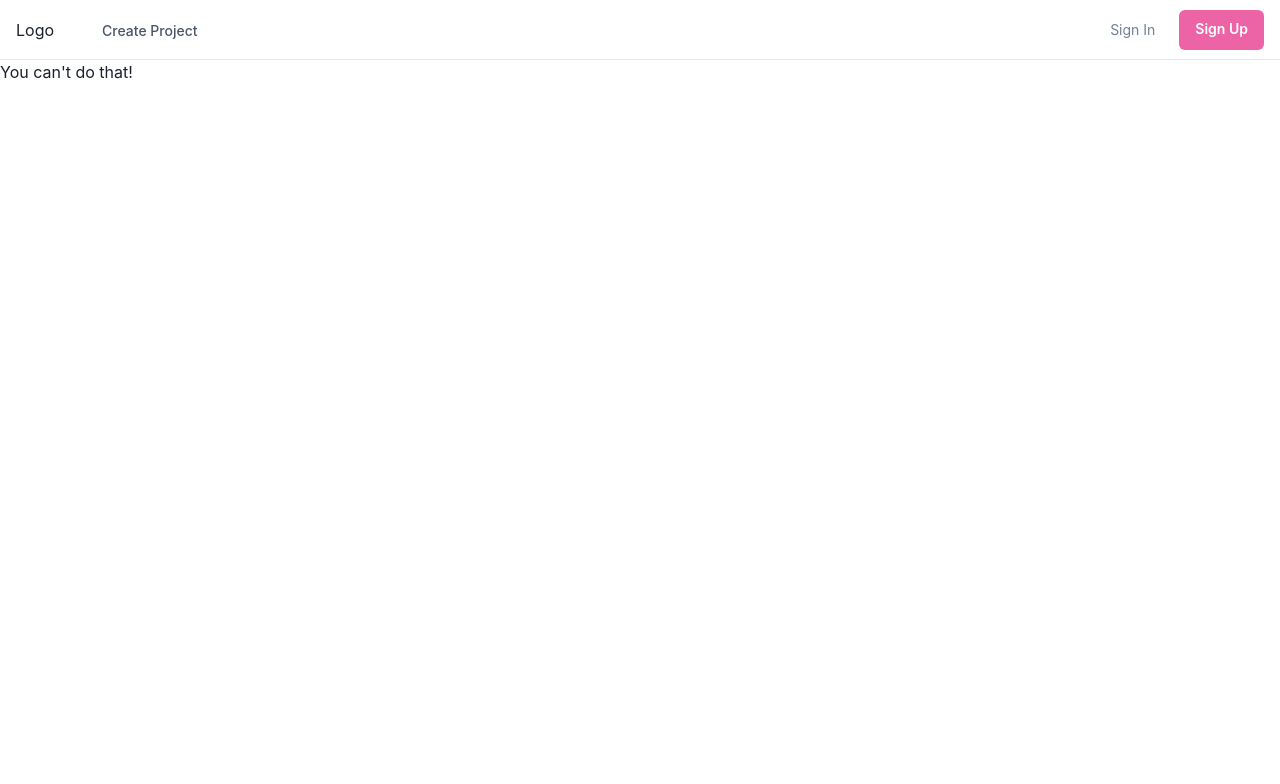
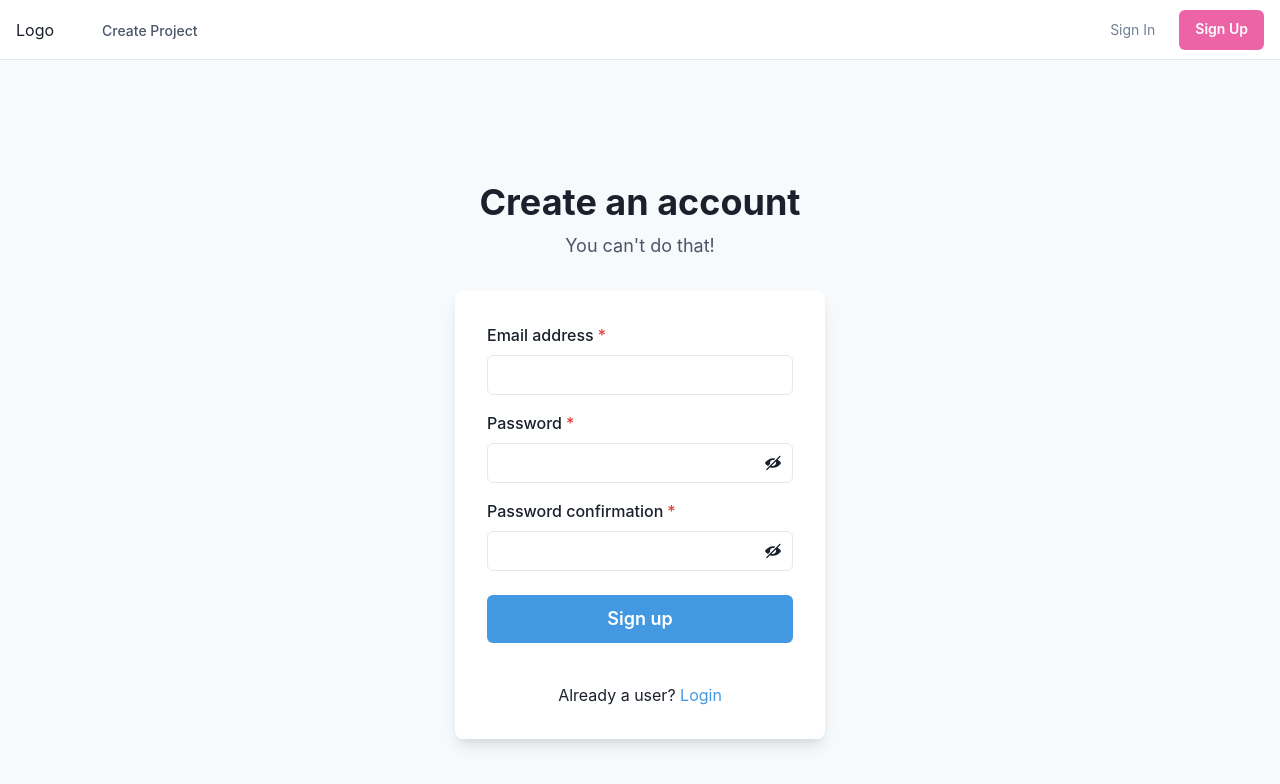
Before and after one commit to CraftAcademy/art_nouveau, a React (Create React App) app: page /projects/create in a window 1280 px wide. Shown: the top 784 px of the page. Built offline with nearby package versions, Linux system fonts and the light colour scheme.

Commit message:
adds chakra ui sign up ui

```diff
--- a/src/components/auth/SignUp.jsx
+++ b/src/components/auth/SignUp.jsx
@@ -1,5 +1,123 @@
+// const SignUp = ({ message }) => {
+//   return <div data-cy="create-account-form">{message}</div>;
+// };
+
+// export default SignUp;
+
+import {
+  Flex,
+  Box,
+  FormControl,
+  FormLabel,
+  Input,
+  InputGroup,
+  HStack,
+  InputRightElement,
+  Stack,
+  Button,
+  Heading,
+  Text,
+  useColorModeValue,
+  Link,
+} from "@chakra-ui/react";
+import { useState } from "react";
+import { ViewIcon, ViewOffIcon } from "@chakra-ui/icons";
+
 const SignUp = ({ message }) => {
-  return <div data-cy="create-account-form">{message}</div>;
+  const [showPassword, setShowPassword] = useState(false);
+
+
+
+  return (
+    <Flex
+      minH={"100vh"}
+      align={"center"}
+      justify={"center"}
+      bg={useColorModeValue("gray.50", "gray.800")}
+    >
+      <Stack spacing={8} mx={"auto"} maxW={"lg"} py={12} px={6}>
+        <Stack align={"center"}>
+          <Heading fontSize={"4xl"} textAlign={"center"}>
+            Create an account
+          </Heading>
+          <Text fontSize={"lg"} color={"gray.600"}>
+            {message}
+          </Text>
+        </Stack>
+        <Box
+          data-cy="create-account-form"
+          rounded={"lg"}
+          bg={useColorModeValue("white", "gray.700")}
+          boxShadow={"lg"}
+          p={8}
+        >
+          <Stack spacing={4}>
+            <FormControl id="email" isRequired>
+              <FormLabel>Email address</FormLabel>
+              <Input type="email" data-cy="email" />
+            </FormControl>
+            <FormControl id="password" isRequired>
+              <FormLabel>Password</FormLabel>
+              <InputGroup>
+                <Input
+                  type={showPassword ? "text" : "password"}
+                  data-cy="password"
+                />
+                <InputRightElement h={"full"}>
+                  <Button
+                    variant={"ghost"}
+                    onClick={() =>
+                      setShowPassword((showPassword) => !showPassword)
+                    }
+                  >
+                    {showPassword ? <ViewIcon /> : <ViewOffIcon />}
+                  </Button>
+                </InputRightElement>
+              </InputGroup>
+            </FormControl>
+            <FormControl id="password-conf" isRequired>
+              <FormLabel>Password confirmation</FormLabel>
+              <InputGroup>
+                <Input
+                  type={showPassword ? "text" : "password"}
+                  data-cy="password-conf"
+                />
+                <InputRightElement h={"full"}>
+                  <Button
+                    variant={"ghost"}
+                    onClick={() =>
+                      setShowPassword((showPassword) => !showPassword)
+                    }
+                  >
+                    {showPassword ? <ViewIcon /> : <ViewOffIcon />}
+                  </Button>
+                </InputRightElement>
+              </InputGroup>
+            </FormControl>
+            <Stack spacing={10} pt={2}>
+              <Button
+                data-cy="submit"
+                loadingText="Submitting"
+                size="lg"
+                bg={"blue.400"}
+                color={"white"}
+                _hover={{
+                  bg: "blue.500",
+                }}
+              >
+                Sign up
+              </Button>
+            </Stack>
+            <Stack pt={6}>
+              <Text align={"center"}>
+                Already a user? <Link color={"blue.400"}>Login</Link>
+              </Text>
+            </Stack>
+          </Stack>
+        </Box>
+      </Stack>
+    </Flex>
+  );
 };
 
 export default SignUp;
```
